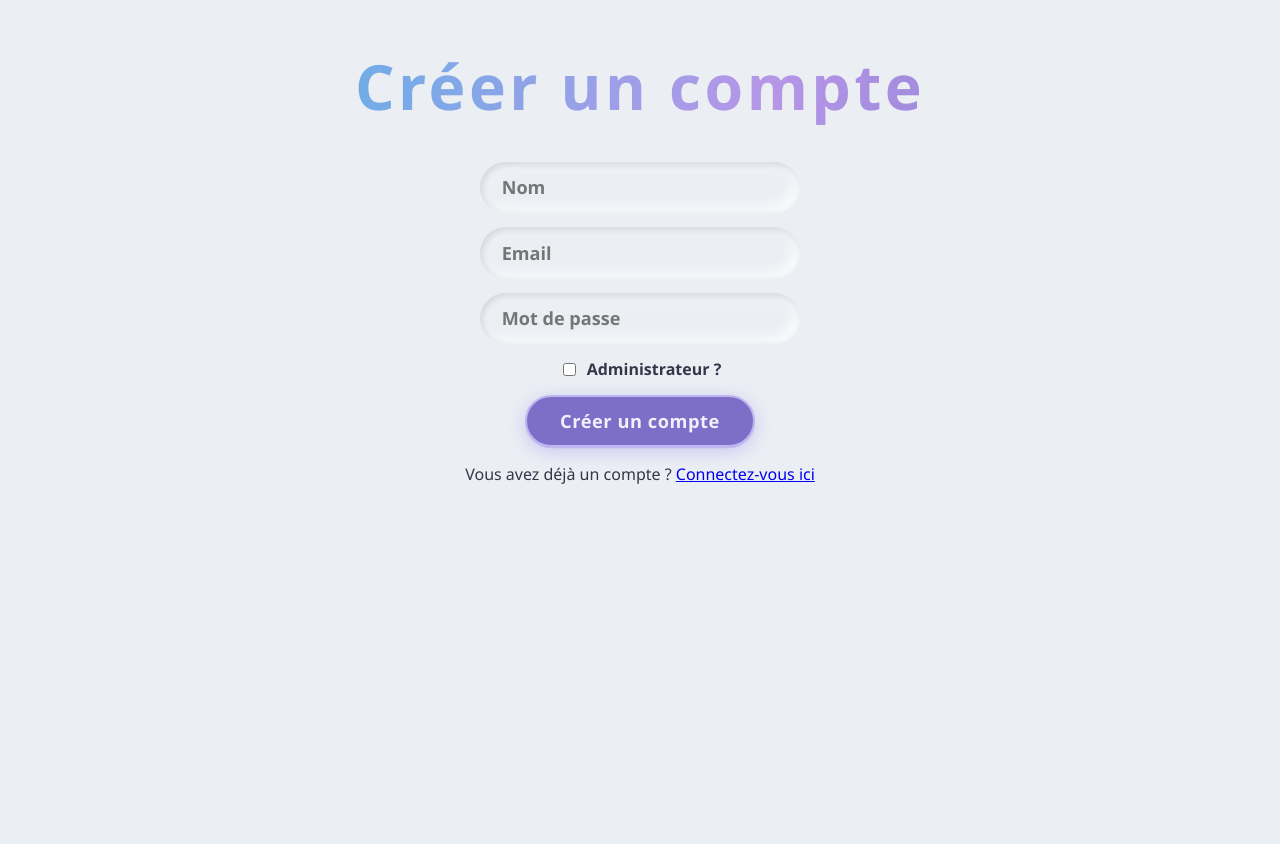
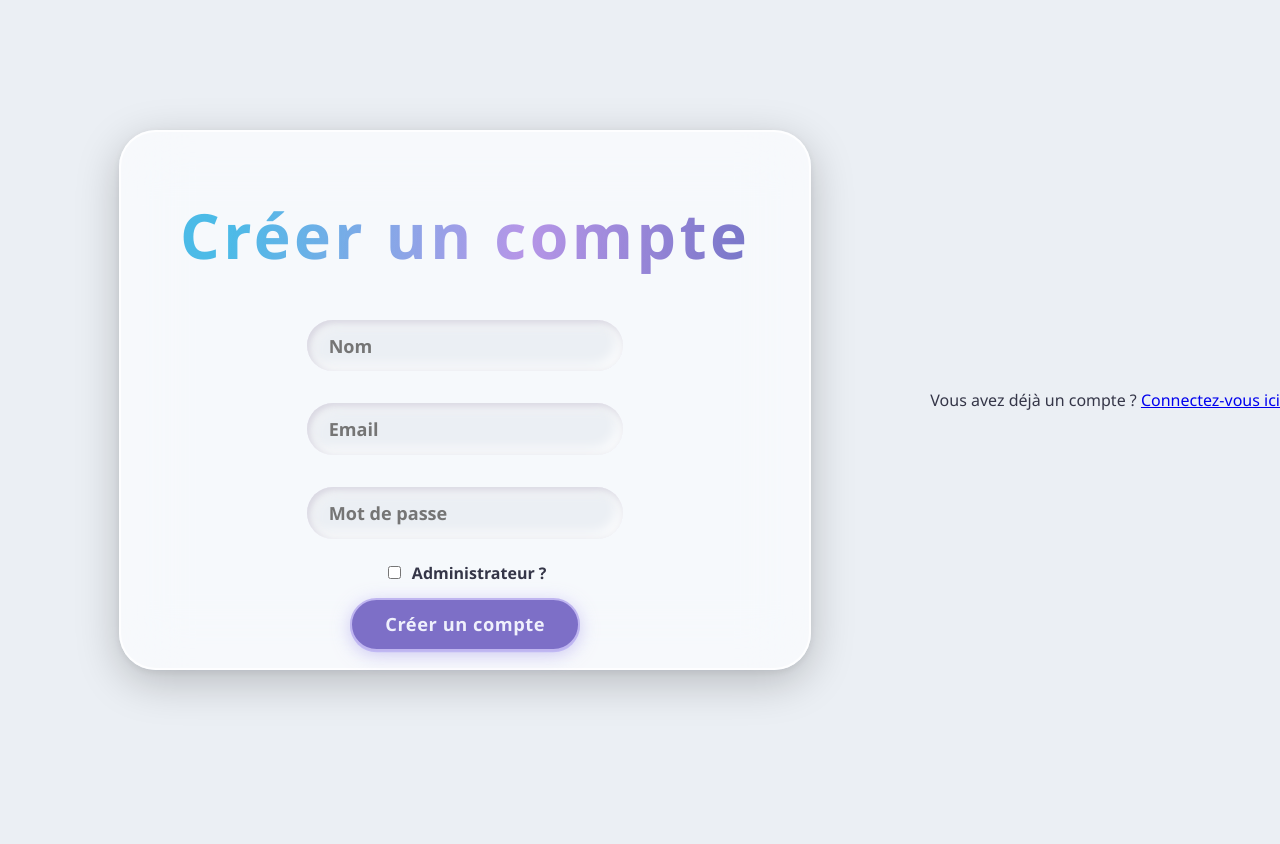
Before and after one commit to Clayton630/Projet-Web, a Flask app: page /add_user in a window 1280 px wide. After the commit the page ends 698 px from the top, so only its background shows below. Run offline with Flask 3, Linux system fonts and the light colour scheme.

Commit message:
Update home.css

```diff
--- a/app/static/css/home.css
+++ b/app/static/css/home.css
@@ -905,3 +905,126 @@
     min-height: 320px !important;
   }
 }
+
+/* ==========================================================================
+   14. Login et Add_user (effet vitre clair avec contour blanc & ombre noire)
+   ========================================================================== */
+/* --- Background map full screen, non interactive --- */
+#bg-map {
+    position: fixed;
+    z-index: 0;
+    top: 0; left: 0; right: 0; bottom: 0;
+    width: 100vw;
+    height: 100vh;
+    pointer-events: none;
+    opacity: 0.55;
+    transition: opacity 0.3s;
+    background: #ebeff4;
+}
+
+/* --- Card login/inscription centrée --- */
+.login-container {
+    min-height: 100vh;
+    display: flex;
+    align-items: center;
+    justify-content: center;
+    background: transparent;
+    padding: 0;
+    position: relative;
+    z-index: 2;
+}
+
+/* --- Effet card glass/vitre claire, ombre noire, contour blanc --- */
+.glass-form {
+    background: rgba(255, 255, 255, 0.61);
+    border-radius: 2.3em;
+    box-shadow:
+        0 12px 44px 0 rgba(0,0,0,0.22),
+        0 2px 8px 0 rgba(0,0,0,0.07);
+    border: 2.3px solid rgba(255,255,255,0.83); /* contour blanc semi-transparent */
+    padding: 1.1em 3.2em;
+    width: auto;
+    min-width: 320px;
+    max-width: none;
+    margin: 0 auto;
+    backdrop-filter: blur(32px) saturate(180%);
+    -webkit-backdrop-filter: blur(32px) saturate(180%);
+    display: flex;
+    flex-direction: column;
+    align-items: center;
+    position: relative;
+    z-index: 3;
+    transition: background 0.2s, box-shadow 0.25s, border 0.18s, backdrop-filter 0.22s;
+}
+
+@media (min-width: 601px) {
+    .glass-form {
+        max-width: 90vw;
+        min-width: 340px;
+    }
+}
+
+@media (max-width: 600px) {
+    .glass-form {
+        padding: 1em 1.2em;
+        border-radius: 1.1em;
+        max-width: 98vw;
+        min-width: 0;
+        width: 100%;
+    }
+}
+
+.glass-form input[type="text"],
+.glass-form input[type="email"],
+.glass-form input[type="password"] {
+    margin: 0.5em 0;
+    padding: 0.85em 1.15em;
+    border: none;
+    border-radius: 1.5em;
+    box-shadow: 0 1px 6px #15151b24, 0 -1px 6px #fff1; /* ombre subtile foncée */
+    background: #f7f8fbf6;
+    font-size: 1.07em;
+    font-weight: 600;
+    width: 100%;
+    max-width: 320px;
+}
+
+/* --- Bouton principal centré (spécifique à la card) --- */
+.action-btn-wrapper {
+    width: 100%;
+    display: flex;
+    justify-content: center;
+}
+
+.card-btn-action {
+    display: block;
+    margin: 1.4em auto 0 auto;
+    max-width: 320px;
+    min-width: 130px;
+    width: 100%;
+    padding: 0.68em 1.8em;
+    text-align: center;
+    white-space: nowrap;
+    font-size: 1.12em;
+    font-weight: 700;
+    letter-spacing: 0.03em;
+    box-shadow: 0 4px 18px 0 rgba(41,41,48,0.11);
+}
+
+/* --- Texte/lien de bascule Connexion/Inscription --- */
+.glass-form .switch-form-link {
+    margin-top: 1.4em;
+    font-size: 1.08em;
+    color: #555;
+    font-weight: 500;
+    text-align: center;
+}
+.glass-form .switch-form-link a {
+    color: #7d6fc7;
+    text-decoration: underline;
+    font-weight: 600;
+    transition: color 0.18s;
+}
+.glass-form .switch-form-link a:hover {
+    color: #5546b6;
+}
```
